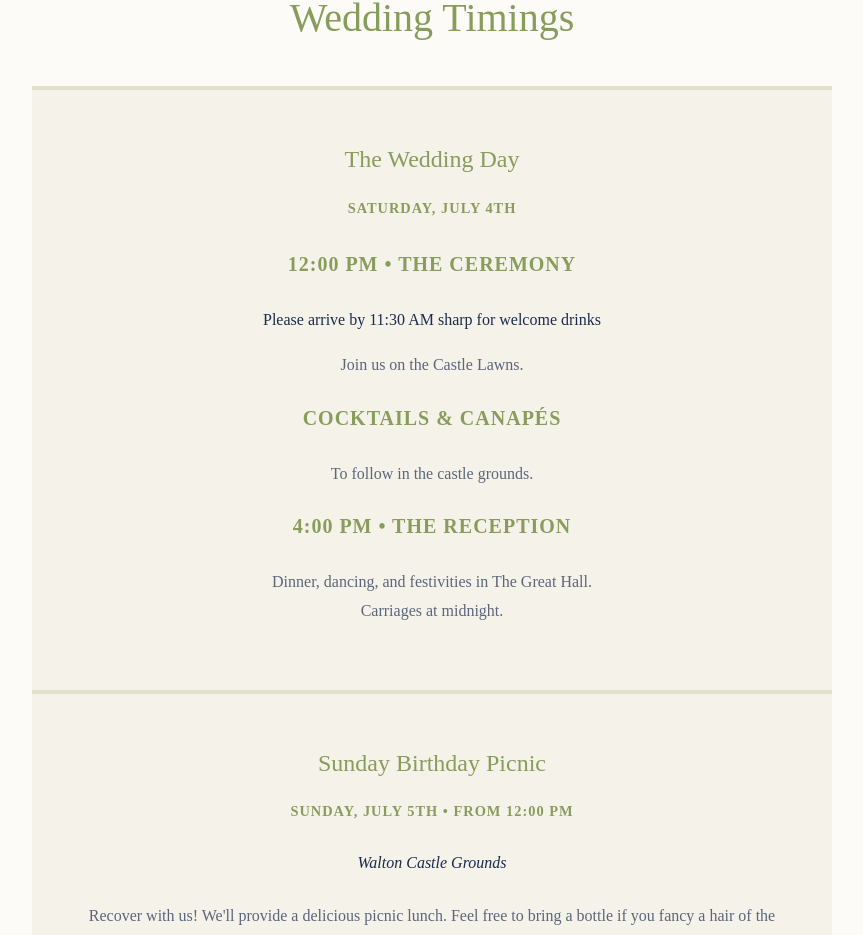
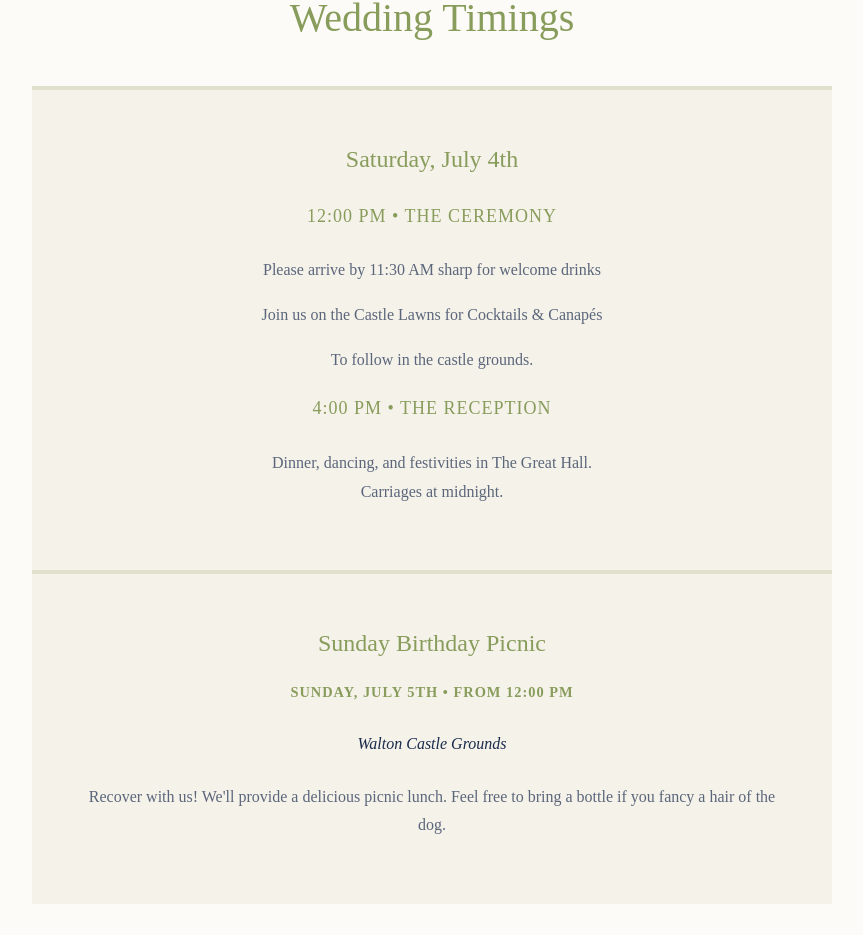
Before and after one commit to Mileseypoo/wedding-site, a Next.js app: page / in a window 1280 px wide. Shown: the part 3402-4337 px from the top of the page, without its empty margins (208-1071 px from the left). Built offline with nearby package versions, Linux system fonts and the light colour scheme; no server answers; the database is empty.

Commit message:
feat(schedule): Merge ceremony and cocktail details into unified format

```diff
--- a/src/app/page.tsx
+++ b/src/app/page.tsx
@@ -117,26 +117,19 @@ export default function Home() {
 
           {/* Wedding Timings Card */}
           <div className="picnic-card mb-12">
-            <h3 className="card-title text-primary">The Wedding Day</h3>
-            <p className="card-date">Saturday, July 4th</p>
+            <h3 className="card-title text-primary">Saturday, July 4th</h3>
             <div className="space-y-6 mt-6">
               <div>
-                <p className="card-date text-[var(--foreground)] mb-2" style={{ fontSize: '1.25rem' }}>12:00 PM • The Ceremony</p>
-                <p className="text-gray-600 italic mb-1">Please arrive by 11:30 AM sharp for welcome drinks</p>
-                <p className="card-desc">Join us on the Castle Lawns.</p>
-              </div>
-
-              <div className="w-12 h-[1px] bg-[var(--secondary)] mx-auto opacity-30"></div>
-
-              <div>
-                <p className="card-date text-[var(--foreground)] mb-2" style={{ fontSize: '1.25rem' }}>Cocktails & Canapés</p>
+                <p className="card-date text-[var(--foreground)] mb-2" style={{ fontSize: '1.125rem', fontWeight: 'normal' }}>12:00 PM • The Ceremony</p>
+                <p className="card-desc">Please arrive by 11:30 AM sharp for welcome drinks</p>
+                <p className="card-desc">Join us on the Castle Lawns for Cocktails & Canapés</p>
                 <p className="card-desc">To follow in the castle grounds.</p>
               </div>
 
               <div className="w-12 h-[1px] bg-[var(--secondary)] mx-auto opacity-30"></div>
 
               <div>
-                <p className="card-date text-[var(--foreground)] mb-2" style={{ fontSize: '1.25rem' }}>4:00 PM • The Reception</p>
+                <p className="card-date text-[var(--foreground)] mb-2" style={{ fontSize: '1.125rem', fontWeight: 'normal' }}>4:00 PM • The Reception</p>
                 <p className="card-desc">
                   Dinner, dancing, and festivities in The Great Hall.
                   <br />
```
